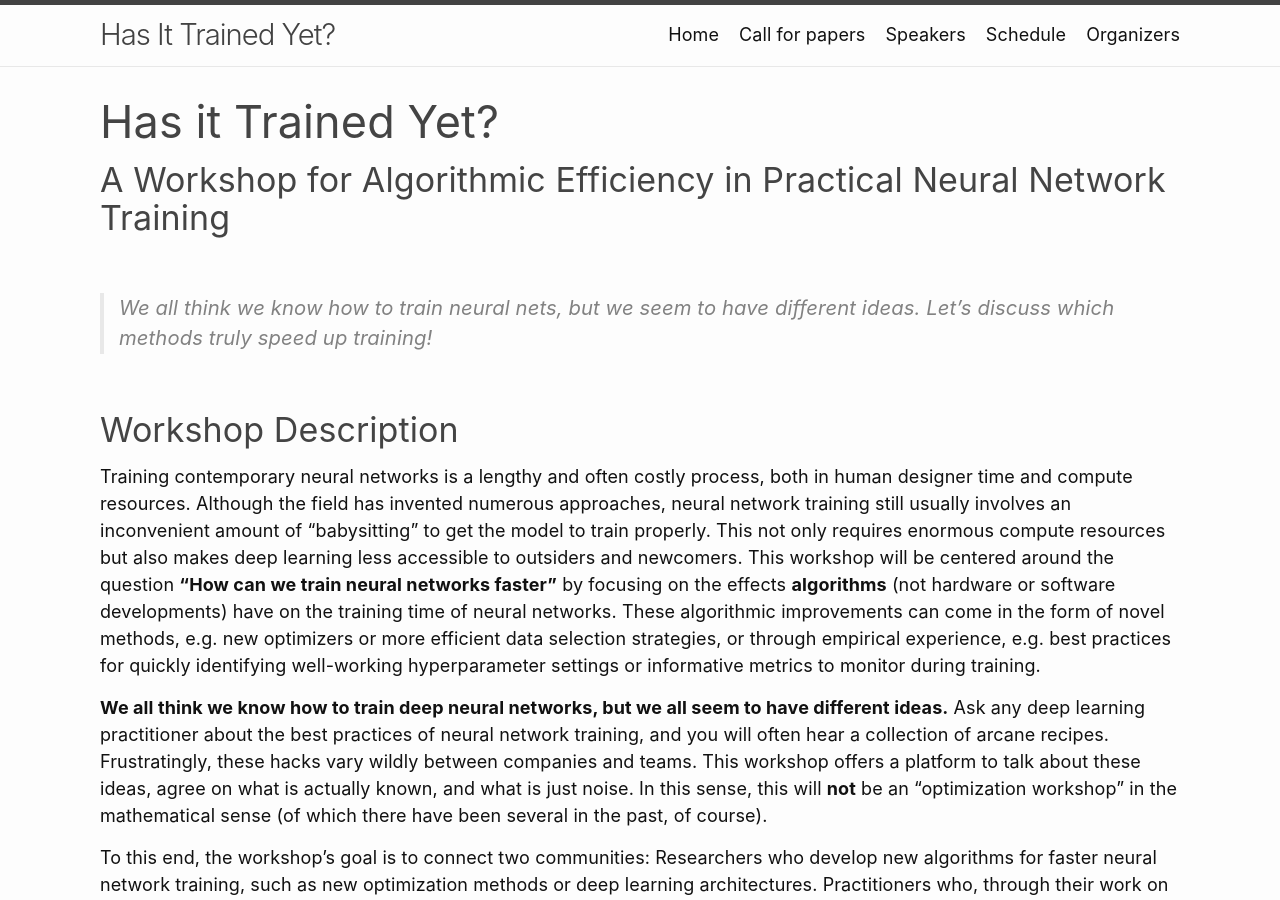
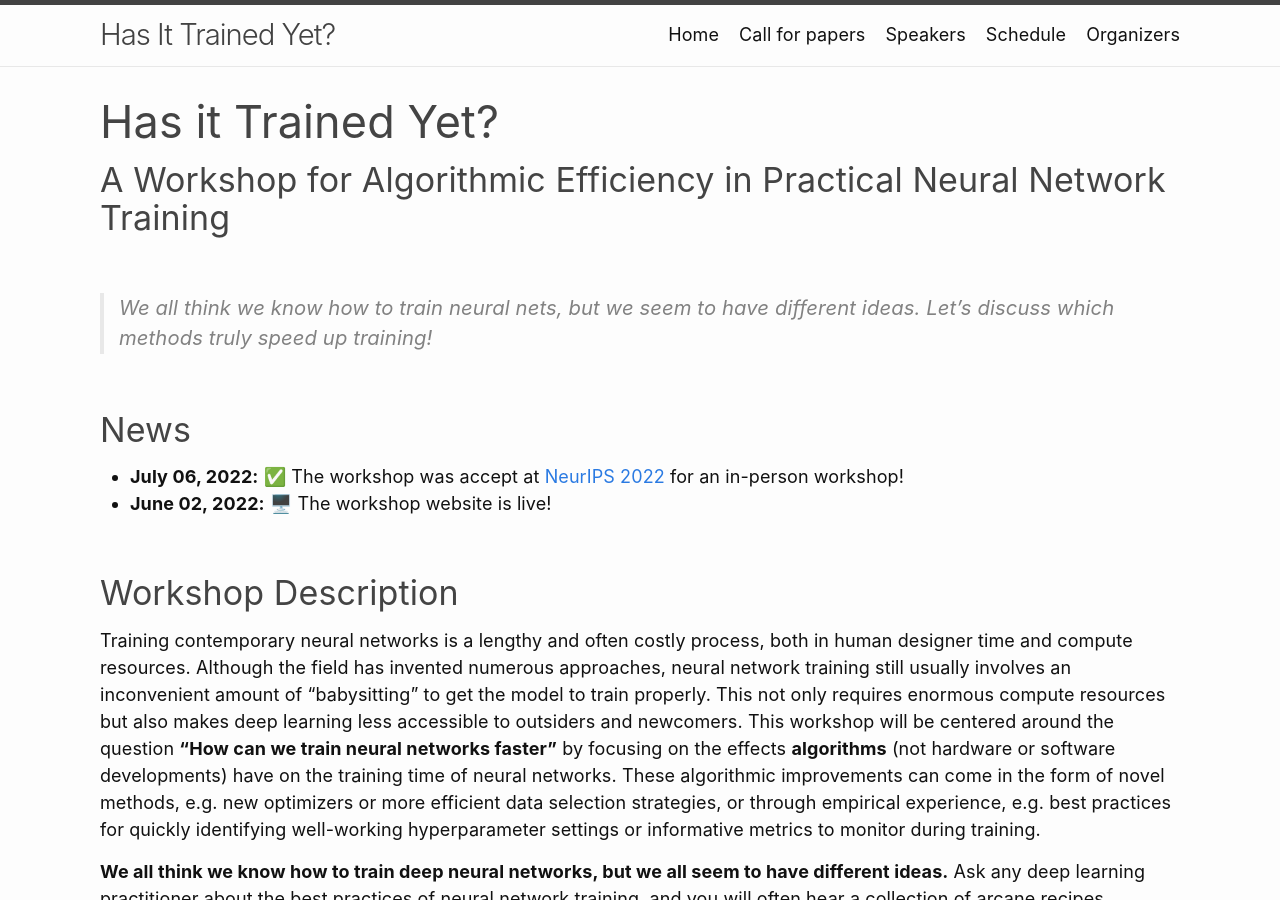
Before and after one commit to hity-workshop/NeurIPS2022, a Jekyll site: the page built from docs/index.md, in a window 1280 px wide and 900 px high. Built offline with Jekyll 4.4.1, drawn with Linux system fonts in a browser that asks for light colours.

Commit message:
Add News

```diff
--- a/docs/index.md
+++ b/docs/index.md
@@ -14,6 +14,13 @@ layout: home
 &nbsp;
 
 > We all think we know how to train neural nets, but we seem to have different ideas. Let's discuss which methods truly speed up training!
+
+&nbsp;
+
+### News
+
+- **July 06, 2022:**  ✅ The workshop was accept at [NeurIPS 2022](https://nips.cc/) for an in-person workshop!
+- **June 02, 2022:**  🖥️ The workshop website is live!
 
 &nbsp;
 
```
